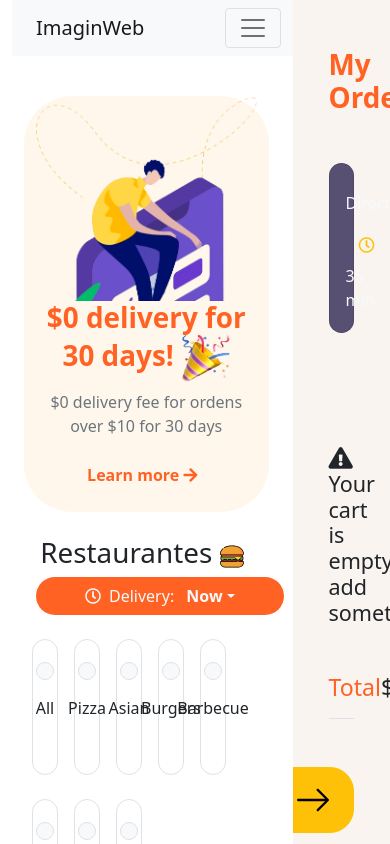
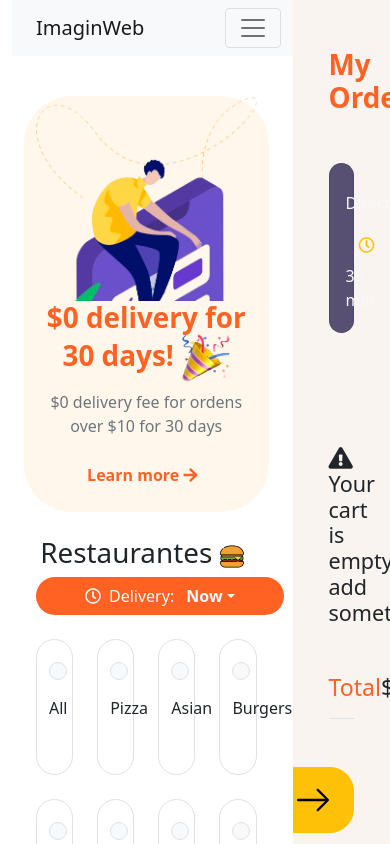
Before and after one commit to danielrs95/test-imaginamos, a React (Create React App) app: page / in a window 390 px wide. Shown: the top 844 px of the page. Built offline with nearby package versions, Linux system fonts and the light colour scheme; grey boxes are pictures that could not be loaded.

Commit message:
Agrega responsive a las categorias

```diff
--- a/src/components/Category.js
+++ b/src/components/Category.js
@@ -2,7 +2,8 @@ import React from 'react';
 
 const Category = ({ category }) => {
   return (
-    <button className='btn btn-outline-warning d-flex align-items-center flex-column col-1 border rounded-pill mx-2 mt-4'>
+    <div className='col-3 d-flex flex-column col-lg-2 col-xxl-1'>
+      <button className=' btn btn-outline-warning  align-items-center   border rounded-pill mt-4'>
         <img
           src={category.icon}
           className='img-fluid border rounded-circle p-2 mt-3 bg-light'
@@ -10,6 +11,7 @@ const Category = ({ category }) => {
         />
         <div className='mt-3 mb-5 text-dark text-center'>{category.name}</div>
       </button>
+    </div>
   );
 };
 
```
Lines whose indentation alone changed are shown as unchanged.
